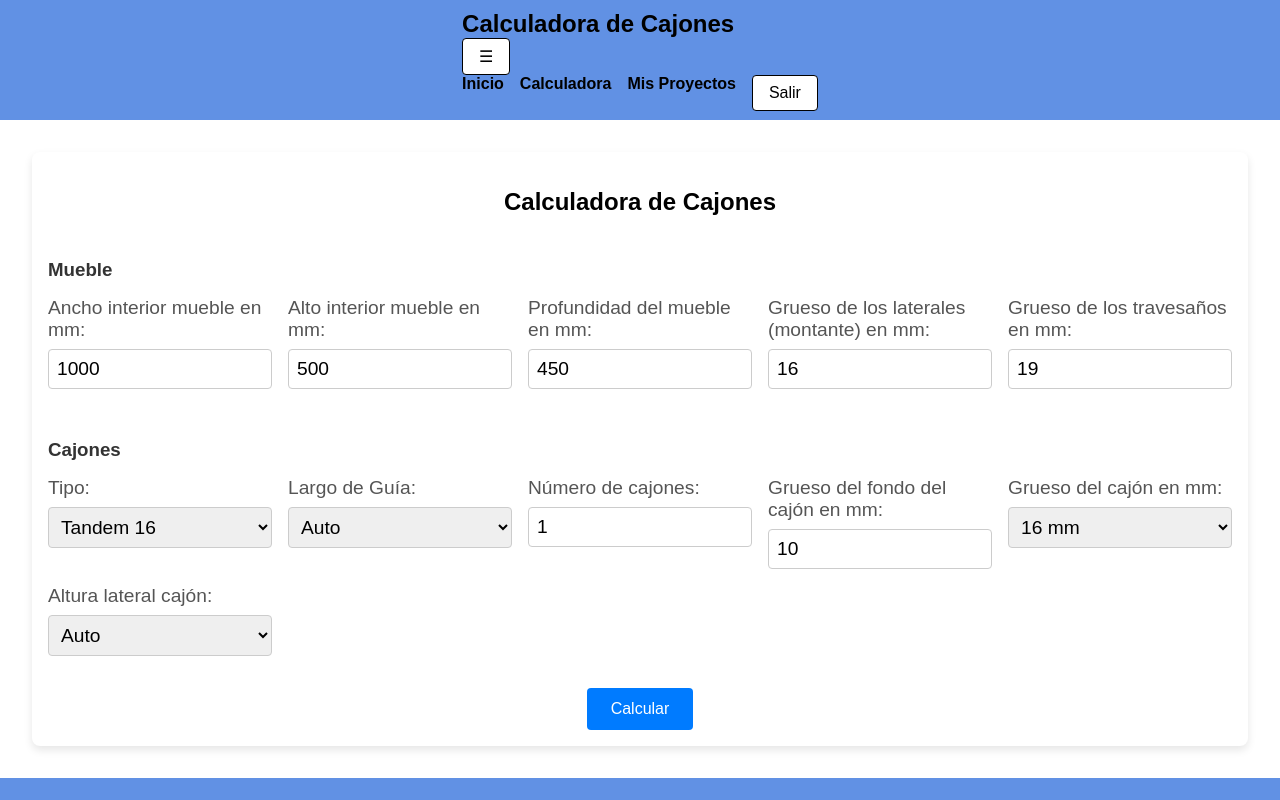
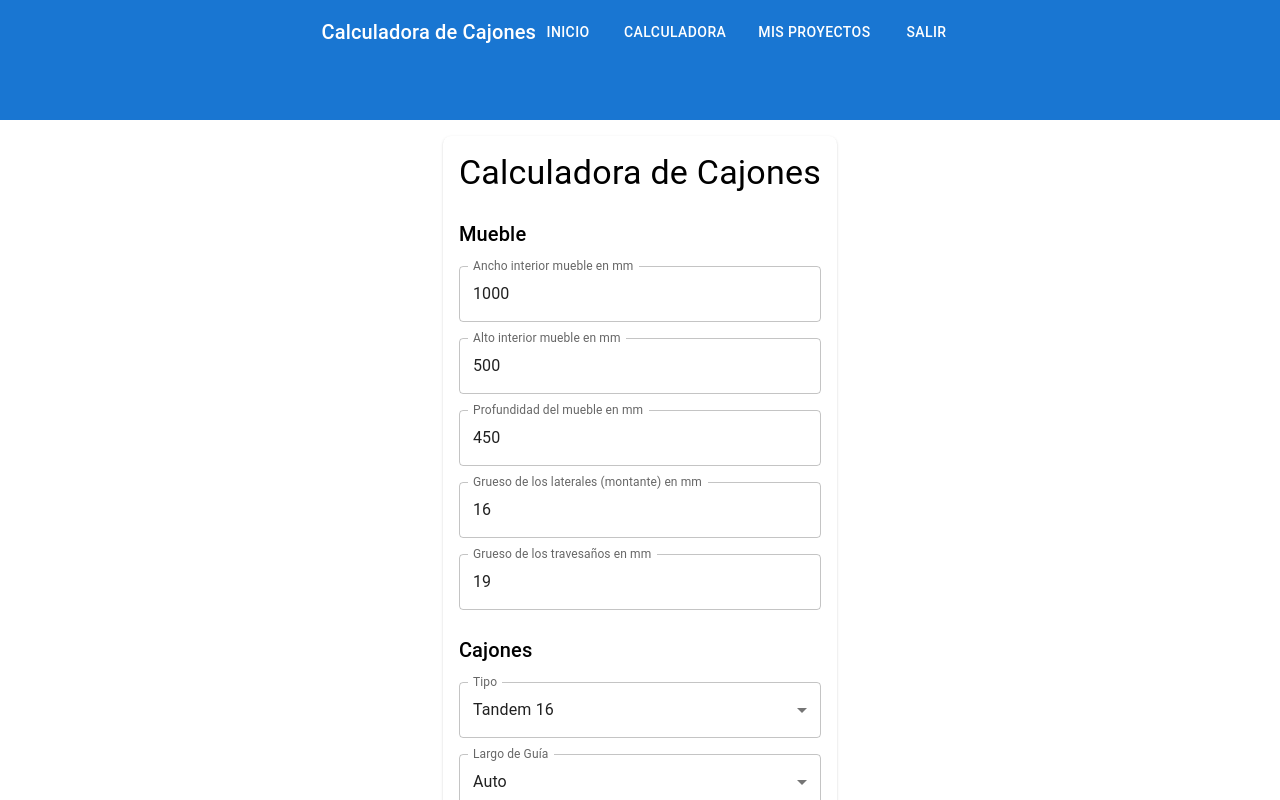
Before and after one commit to sebasgm80/drawer_calculator, a React (Vite) app: page /calculator in a window 1280 px wide. Shown: the top 800 px of the page. Built offline with nearby package versions, Linux system fonts and the light colour scheme; sample sign-in values are in the browser's storage.

Commit message:
feat: integrate Material UI

```diff
--- a/package.json
+++ b/package.json
@@ -12,6 +12,10 @@
     "deploy": "gh-pages -d dist"
   },
   "dependencies": {
+    "@emotion/react": "^11.11.4",
+    "@emotion/styled": "^11.11.5",
+    "@mui/icons-material": "^5.15.15",
+    "@mui/material": "^5.15.15",
     "react": "^18.2.0",
     "react-dom": "^18.2.0",
     "react-router-dom": "^6.23.1"
--- a/src/components/Header.css
+++ /dev/null
@@ -1,96 +0,0 @@
-/* Estilos Generales */
-header {
-  display: flex;
-  flex-direction: row;
-  justify-content:space-around;
-  align-items: center;
-  height: 15vh;
-
-  padding-inline-start: 1rem;
-  padding-inline-end: 1rem;
-  background-color: #6191e4;
-}
-
-.header h1 {
-  margin: 0;
-  font-size: 1.5rem;
-}
-
-.header nav ul {
-  list-style: none;
-  padding: 0;
-  margin: 0;
-  display: flex;
-  gap: 1rem;
-}
-
-.header nav a {
-  color: #000000;
-  text-decoration: none;
-  font-weight: bold;
-}
-
-.header nav a:hover {
-  text-decoration: underline;
-}
-
-.header nav button {
-  border: 1px solid #000000;
-  background-color: #ffffff;
-  color: #000000;
-  padding: 0.5rem 1rem;
-  cursor: pointer;
-  font-size: 1rem;
-}
-
-.header nav button:hover {
-  background-color: #f1f1f1;
-}
-
-/* Estilos Responsivos */
-@media (max-width: 768px) {
-  header {
-    flex-direction: column;
-    height: auto;
-    padding: 1rem;
-  }
-
-  .header-container {
-    width: 100%;
-    display: flex;
-    flex-direction: column;
-    align-items: flex-start;
-  }
-
-  .header nav ul {
-    flex-direction: column;
-    gap: 1rem;
-    display: none;
-    width: 100%;
-  }
-
-  .header nav ul.active {
-    display: flex;
-  }
-
-  .header nav .hamburger {
-    display: block;
-    cursor: pointer;
-    font-size: 1.5rem;
-    background: none;
-    border: none;
-    color: #000000;
-    padding: 0;
-    margin-bottom: 1rem;
-  }
-
-  .header nav ul li {
-    width: 100%;
-  }
-
-  .header nav ul li a,
-  .header nav ul li button {
-    width: 100%;
-    text-align: left;
-  }
-}
--- a/src/components/Header.jsx
+++ b/src/components/Header.jsx
@@ -1,12 +1,20 @@
 import React, { useContext, useState } from 'react';
-import { useNavigate, Link } from 'react-router-dom';
+import { Link, useNavigate } from 'react-router-dom';
 import { UserContext } from '../context/userContext';
-import './Header.css';
+import AppBar from '@mui/material/AppBar';
+import Toolbar from '@mui/material/Toolbar';
+import IconButton from '@mui/material/IconButton';
+import MenuIcon from '@mui/icons-material/Menu';
+import Menu from '@mui/material/Menu';
+import MenuItem from '@mui/material/MenuItem';
+import Button from '@mui/material/Button';
+import Typography from '@mui/material/Typography';
+import Box from '@mui/material/Box';
 
 export const Header = () => {
   const { user, setUser } = useContext(UserContext);
   const navigate = useNavigate();
-  const [menuActive, setMenuActive] = useState(false);
+  const [anchorEl, setAnchorEl] = useState(null);
 
   const handleLogout = () => {
     setUser(null);
@@ -14,35 +22,58 @@ export const Header = () => {
     navigate('/login');
   };
 
-  const toggleMenu = () => {
-    setMenuActive(!menuActive);
+  const openMenu = (event) => {
+    setAnchorEl(event.currentTarget);
   };
 
+  const closeMenu = () => {
+    setAnchorEl(null);
+  };
+
+  const menuItems = (
+    <>
+      <MenuItem component={Link} to="/" onClick={closeMenu}>Inicio</MenuItem>
+      <MenuItem component={Link} to="/calculator" onClick={closeMenu}>Calculadora</MenuItem>
+      <MenuItem component={Link} to="/list" onClick={closeMenu}>Mis Proyectos</MenuItem>
+      {!user ? (
+        <>
+          <MenuItem component={Link} to="/register" onClick={closeMenu}>Registrarse</MenuItem>
+          <MenuItem component={Link} to="/login" onClick={closeMenu}>Iniciar Sesión</MenuItem>
+        </>
+      ) : (
+        <MenuItem onClick={() => { closeMenu(); handleLogout(); }}>Salir</MenuItem>
+      )}
+    </>
+  );
+
   return (
-    <header className="header">
-      <div className="header-container">
-        <h1>Calculadora de Cajones</h1>
-        <nav>
-          <button className="hamburger" onClick={toggleMenu}>
-            ☰
-          </button>
-          <ul className={menuActive ? 'active' : ''}>
-            <li><Link to="/">Inicio</Link></li>
-            <li><Link to="/calculator">Calculadora</Link></li>
-            <li><Link to="/list">Mis Proyectos</Link></li>
-            {!user ? (
-              <>
-                <li><Link to="/register">Registrarse</Link></li>
-                <li><Link to="/login">Iniciar Sesión</Link></li>
-              </>
-            ) : (
-              <li>
-                <button onClick={handleLogout}>Salir</button>
-              </li>
-            )}
-          </ul>
-        </nav>
-      </div>
-    </header>
+    <AppBar position="static">
+      <Toolbar>
+        <Typography variant="h6" sx={{ flexGrow: 1 }}>
+          Calculadora de Cajones
+        </Typography>
+        <Box sx={{ display: { xs: 'none', md: 'flex' }, gap: 2 }}>
+          <Button component={Link} to="/" color="inherit">Inicio</Button>
+          <Button component={Link} to="/calculator" color="inherit">Calculadora</Button>
+          <Button component={Link} to="/list" color="inherit">Mis Proyectos</Button>
+          {!user ? (
+            <>
+              <Button component={Link} to="/register" color="inherit">Registrarse</Button>
+              <Button component={Link} to="/login" color="inherit">Iniciar Sesión</Button>
+            </>
+          ) : (
+            <Button color="inherit" onClick={handleLogout}>Salir</Button>
+          )}
+        </Box>
+        <Box sx={{ display: { xs: 'flex', md: 'none' } }}>
+          <IconButton color="inherit" onClick={openMenu}>
+            <MenuIcon />
+          </IconButton>
+          <Menu anchorEl={anchorEl} open={Boolean(anchorEl)} onClose={closeMenu}>
+            {menuItems}
+          </Menu>
+        </Box>
+      </Toolbar>
+    </AppBar>
   );
 };
--- a/src/pages/CalculatorPage.css
+++ /dev/null
@@ -1,70 +0,0 @@
-body {
-  margin: 0;
-  font-family: 'Arial', sans-serif;
-  background-color: #f5f5f5;
-}
-
-.calculator-container {
-
-  display: flex;
-  flex-direction: column;
-  align-items: center;
-  padding: 1rem;
-  background-color: #ffffff;
-  border-radius: 8px;
-  box-shadow: 0 4px 8px rgba(0, 0, 0, 0.1);
-  width: 100%;
-  max-width: 1200px;
-  margin: 2rem;
-  overflow-y: auto;
-}
-
-h2 {
-  margin-bottom: 1.5rem;
-}
-
-.section {
-  width: 100%;
-  margin-bottom: 2rem;
-}
-
-.section h3 {
-  margin-bottom: 1rem;
-  color: #333;
-}
-
-.form-group {
-  display: grid;
-  grid-template-columns: repeat(auto-fit, minmax(200px, 1fr));
-  gap: 1rem;
-}
-
-label {
-  display: flex;
-  flex-direction: column;
-  font-size: 1.2rem;
-  color: #555;
-}
-
-input, select {
-  padding: 0.5rem;
-  margin-top: 0.5rem;
-  border: 1px solid #ccc;
-  border-radius: 4px;
-  font-size: 1.2rem;
-}
-
-button {
-  padding: 0.75rem 1.5rem;
-  border: none;
-  border-radius: 4px;
-  background-color: #007bff;
-  color: #ffffff;
-  font-size: 1rem;
-  cursor: pointer;
-  transition: background-color 0.3s;
-}
-
-button:hover {
-  background-color: #0056b3;
-}
--- a/src/pages/CalculatorPage.jsx
+++ b/src/pages/CalculatorPage.jsx
@@ -1,8 +1,8 @@
 import React, { useState } from 'react';
 import measurements from '../components/data/measurements.json';
-import './CalculatorPage.css';
 import { useUserContext } from '../hooks/useUserContext';
 import { logger } from '../utils/logger';
+import { Box, Typography, TextField, Select, MenuItem, Button, FormControl, InputLabel } from '@mui/material';
 
 const CalculatorPage = () => {
   const [width, setWidth] = useState(1000);
@@ -144,130 +144,105 @@ const CalculatorPage = () => {
   };
 
   return (
-    <div className="calculator-container">
-      <h2>Calculadora de Cajones</h2>
-      <div className="section">
-        <h3>Mueble</h3>
-        <div className="form-group">
-          <label>
-            Ancho interior mueble en mm:
-            <input type="number" value={width} onChange={(e) => setWidth(e.target.value)} />
-          </label>
-          <label>
-            Alto interior mueble en mm:
-            <input type="number" value={height} onChange={(e) => setHeight(e.target.value)} />
-          </label>
-          <label>
-            Profundidad del mueble en mm:
-            <input type="number" value={depth} onChange={(e) => setDepth(e.target.value)} />
-          </label>
-          <label>
-            Grueso de los laterales (montante) en mm:
-            <input type="number" value={sideThickness} onChange={(e) => setSideThickness(e.target.value)} />
-          </label>
-          <label>
-            Grueso de los travesaños en mm:
-            <input type="number" value={traverseThickness} onChange={(e) => setTraverseThickness(e.target.value)} />
-          </label>
-        </div>
-      </div>
-      <div className="section">
-        <h3>Cajones</h3>
-        <div className="form-group">
-          <label>
-            Tipo:
-            <select value={type} onChange={(e) => setType(e.target.value)}>
-              <option value="tandem16">Tandem 16</option>
-              <option value="tandem19">Tandem 19</option>
-            </select>
-          </label>
-          <label>
-            Largo de Guía:
-            <select value={guideLength} onChange={(e) => setGuideLength(e.target.value)}>
-              <option value="auto">Auto</option>
+    <Box sx={{ display: 'flex', flexDirection: 'column', alignItems: 'center', p: 2, backgroundColor: '#ffffff', borderRadius: 2, boxShadow: 1, maxWidth: 1200, m: 2 }}>
+      <Typography variant="h4" sx={{ mb: 3 }}>Calculadora de Cajones</Typography>
+      <Box component="section" sx={{ width: '100%', mb: 3 }}>
+        <Typography variant="h6" sx={{ mb: 2 }}>Mueble</Typography>
+        <Box sx={{ display: 'grid', gridTemplateColumns: { xs: '1fr', sm: 'repeat(auto-fit, minmax(200px, 1fr))' }, gap: 2 }}>
+          <TextField label="Ancho interior mueble en mm" type="number" value={width} onChange={(e) => setWidth(e.target.value)} />
+          <TextField label="Alto interior mueble en mm" type="number" value={height} onChange={(e) => setHeight(e.target.value)} />
+          <TextField label="Profundidad del mueble en mm" type="number" value={depth} onChange={(e) => setDepth(e.target.value)} />
+          <TextField label="Grueso de los laterales (montante) en mm" type="number" value={sideThickness} onChange={(e) => setSideThickness(e.target.value)} />
+          <TextField label="Grueso de los travesaños en mm" type="number" value={traverseThickness} onChange={(e) => setTraverseThickness(e.target.value)} />
+        </Box>
+      </Box>
+      <Box component="section" sx={{ width: '100%', mb: 3 }}>
+        <Typography variant="h6" sx={{ mb: 2 }}>Cajones</Typography>
+        <Box sx={{ display: 'grid', gridTemplateColumns: { xs: '1fr', sm: 'repeat(auto-fit, minmax(200px, 1fr))' }, gap: 2 }}>
+          <FormControl>
+            <InputLabel>Tipo</InputLabel>
+            <Select value={type} label="Tipo" onChange={(e) => setType(e.target.value)}>
+              <MenuItem value="tandem16">Tandem 16</MenuItem>
+              <MenuItem value="tandem19">Tandem 19</MenuItem>
+            </Select>
+          </FormControl>
+          <FormControl>
+            <InputLabel>Largo de Guía</InputLabel>
+            <Select value={guideLength} label="Largo de Guía" onChange={(e) => setGuideLength(e.target.value)}>
+              <MenuItem value="auto">Auto</MenuItem>
               {[...Array(11)].map((_, i) => {
                 const length = 250 + i * 50;
-                return <option key={length} value={length}>{length} mm</option>;
+                return <MenuItem key={length} value={length}>{length} mm</MenuItem>;
               })}
-            </select>
-          </label>
-          <label>
-            Número de cajones:
-            <input type="number" value={numDrawers} min="1" onChange={(e) => setNumDrawers(e.target.value)} />
-          </label>
-          <label>
-            Grueso del fondo del cajón en mm:
-            <input type="number" value={bottomThickness} onChange={(e) => setBottomThickness(e.target.value)} />
-          </label>
-          <label>
-            Grueso del cajón en mm:
-            <select value={drawerThickness} onChange={(e) => setDrawerThickness(e.target.value)}>
-              <option value="16">16 mm</option>
-              <option value="19">19 mm</option>
-            </select>
-          </label>
-          <label>
-            Altura lateral cajón:
-            <select value={drawerHeight} onChange={(e) => setDrawerHeight(e.target.value)}>
-              <option value="auto">Auto</option>
-              <option value="manual">Manual</option>
-            </select>
-            {drawerHeight === 'manual' && (
-              <input
-                type="number"
-                value={manualDrawerHeight}
-                onChange={(e) => setManualDrawerHeight(e.target.value)}
-              />
-            )}
-          </label>
-        </div>
-      </div>
-      <button onClick={handleCalculate}>Calcular</button>
+            </Select>
+          </FormControl>
+          <TextField label="Número de cajones" type="number" value={numDrawers} min="1" onChange={(e) => setNumDrawers(e.target.value)} />
+          <TextField label="Grueso del fondo del cajón en mm" type="number" value={bottomThickness} onChange={(e) => setBottomThickness(e.target.value)} />
+          <FormControl>
+            <InputLabel>Grueso del cajón en mm</InputLabel>
+            <Select value={drawerThickness} label="Grueso del cajón en mm" onChange={(e) => setDrawerThickness(e.target.value)}>
+              <MenuItem value="16">16 mm</MenuItem>
+              <MenuItem value="19">19 mm</MenuItem>
+            </Select>
+          </FormControl>
+          <FormControl>
+            <InputLabel>Altura lateral cajón</InputLabel>
+            <Select value={drawerHeight} label="Altura lateral cajón" onChange={(e) => setDrawerHeight(e.target.value)}>
+              <MenuItem value="auto">Auto</MenuItem>
+              <MenuItem value="manual">Manual</MenuItem>
+            </Select>
+          </FormControl>
+          {drawerHeight === 'manual' && (
+            <TextField label="Altura manual" type="number" value={manualDrawerHeight} onChange={(e) => setManualDrawerHeight(e.target.value)} />
+          )}
+        </Box>
+      </Box>
+      <Button variant="contained" onClick={handleCalculate}>Calcular</Button>
       {result && (
-        <div className="calculator-result">
-          <h3>Resultados:</h3>
+        <Box className="calculator-result" sx={{ mt: 3 }}>
+          <Typography variant="h6">Resultados:</Typography>
           {numDrawers < 3 ? (
             <>
-              <div>
-                <h4>Travesaños:</h4>
-                <p>{result.travesanos.total} de {result.travesanos.length} x {result.travesanosAltura} x {result.travesanos.thickness} mm</p>
-              </div>
-              <div>
-                <h4>Laterales:</h4>
-                <p>{result.laterales.total} de {result.laterales.length} x {result.drawerHeight} x {result.laterales.thickness} mm</p>
-              </div>
-              <div>
-                <h4>Fondos:</h4>
-                <p>{result.fondos.total} de {result.fondos.length} x {result.fondos.width} x {result.fondos.thickness} mm</p>
-              </div>
+              <Box>
+                <Typography variant="subtitle1">Travesaños:</Typography>
+                <Typography>{result.travesanos.total} de {result.travesanos.length} x {result.travesanosAltura} x {result.travesanos.thickness} mm</Typography>
+              </Box>
+              <Box>
+                <Typography variant="subtitle1">Laterales:</Typography>
+                <Typography>{result.laterales.total} de {result.laterales.length} x {result.drawerHeight} x {result.laterales.thickness} mm</Typography>
+              </Box>
+              <Box>
+                <Typography variant="subtitle1">Fondos:</Typography>
+                <Typography>{result.fondos.total} de {result.fondos.length} x {result.fondos.width} x {result.fondos.thickness} mm</Typography>
+              </Box>
             </>
           ) : (
             <>
-              <div>
-                <h4>Travesaños superior/inferior:</h4>
-                <p>4 de {result.travesanos.length} x {result.travesanosAltura.topBottomTravesanosAltura} x {result.travesanos.thickness} mm</p>
-              </div>
-              <div>
-                <h4>Laterales superior/inferior:</h4>
-                <p>4 de {result.laterales.length} x {result.drawerHeight.topBottomHeight} x {result.laterales.thickness} mm</p>
-              </div>
-              <div>
-                <h4>Travesaños centrales:</h4>
-                <p>{result.travesanos.total - 4} de {result.travesanos.length} x {result.travesanosAltura.centralTravesanosAltura} x {result.travesanos.thickness} mm</p>
-              </div>
-              <div>
-                <h4>Laterales centrales:</h4>
-                <p>{result.laterales.total - 4} de {result.laterales.length} x {result.drawerHeight.centralHeight} x {result.laterales.thickness} mm</p>
-              </div>
-              <div>
-                <h4>Fondos:</h4>
-                <p>{result.fondos.total} de {result.fondos.length} x {result.fondos.width} x {result.fondos.thickness} mm</p>
-              </div>
+              <Box>
+                <Typography variant="subtitle1">Travesaños superior/inferior:</Typography>
+                <Typography>4 de {result.travesanos.length} x {result.travesanosAltura.topBottomTravesanosAltura} x {result.travesanos.thickness} mm</Typography>
+              </Box>
+              <Box>
+                <Typography variant="subtitle1">Laterales superior/inferior:</Typography>
+                <Typography>4 de {result.laterales.length} x {result.drawerHeight.topBottomHeight} x {result.laterales.thickness} mm</Typography>
+              </Box>
+              <Box>
+                <Typography variant="subtitle1">Travesaños centrales:</Typography>
+                <Typography>{result.travesanos.total - 4} de {result.travesanos.length} x {result.travesanosAltura.centralTravesanosAltura} x {result.travesanos.thickness} mm</Typography>
+              </Box>
+              <Box>
+                <Typography variant="subtitle1">Laterales centrales:</Typography>
+                <Typography>{result.laterales.total - 4} de {result.laterales.length} x {result.drawerHeight.centralHeight} x {result.laterales.thickness} mm</Typography>
+              </Box>
+              <Box>
+                <Typography variant="subtitle1">Fondos:</Typography>
+                <Typography>{result.fondos.total} de {result.fondos.length} x {result.fondos.width} x {result.fondos.thickness} mm</Typography>
+              </Box>
             </>
           )}
-        </div>
+        </Box>
       )}
-    </div>
+    </Box>
   );
 };
 
--- a/src/pages/LoginPage.jsx
+++ b/src/pages/LoginPage.jsx
@@ -1,6 +1,7 @@
 import { useState } from 'react';
 import { useNavigate } from 'react-router-dom';
 import { useUserContext } from '../hooks/useUserContext';
+import { Box, TextField, Button, Typography } from '@mui/material';
 
 const LoginPage = () => {
   const [username, setUsername] = useState('');
@@ -22,20 +23,25 @@ const LoginPage = () => {
   };
 
   return (
-    <div>
-      <h2>Iniciar Sesión</h2>
-      <form onSubmit={handleLogin}>
-        <label>
-          Nombre de usuario:
-          <input type="text" value={username} onChange={(e) => setUsername(e.target.value)} required />
-        </label>
-        <label>
-          Contraseña:
-          <input type="password" value={password} onChange={(e) => setPassword(e.target.value)} required />
-        </label>
-        <button type="submit">Iniciar Sesión</button>
-      </form>
-    </div>
+    <Box sx={{ maxWidth: 400, mx: 'auto', mt: 4, p: 2 }}>
+      <Typography variant="h5" sx={{ mb: 2 }}>Iniciar Sesión</Typography>
+      <Box component="form" onSubmit={handleLogin} sx={{ display: 'flex', flexDirection: 'column', gap: 2 }}>
+        <TextField
+          label="Nombre de usuario"
+          value={username}
+          onChange={(e) => setUsername(e.target.value)}
+          required
+        />
+        <TextField
+          label="Contraseña"
+          type="password"
+          value={password}
+          onChange={(e) => setPassword(e.target.value)}
+          required
+        />
+        <Button type="submit" variant="contained">Iniciar Sesión</Button>
+      </Box>
+    </Box>
   );
 };
 
--- a/src/pages/RegisterPage.jsx
+++ b/src/pages/RegisterPage.jsx
@@ -1,5 +1,6 @@
 import { useState } from 'react';
 import { useNavigate } from 'react-router-dom';
+import { Box, TextField, Button, Typography } from '@mui/material';
 
 const RegisterPage = () => {
   const [username, setUsername] = useState('');
@@ -14,20 +15,25 @@ const RegisterPage = () => {
   };
 
   return (
-    <div>
-      <h2>Registrarse</h2>
-      <form onSubmit={handleRegister}>
-        <label>
-          Nombre de usuario:
-          <input type="text" value={username} onChange={(e) => setUsername(e.target.value)} required />
-        </label>
-        <label>
-          Contraseña:
-          <input type="password" value={password} onChange={(e) => setPassword(e.target.value)} required />
-        </label>
-        <button type="submit">Registrar</button>
-      </form>
-    </div>
+    <Box sx={{ maxWidth: 400, mx: 'auto', mt: 4, p: 2 }}>
+      <Typography variant="h5" sx={{ mb: 2 }}>Registrarse</Typography>
+      <Box component="form" onSubmit={handleRegister} sx={{ display: 'flex', flexDirection: 'column', gap: 2 }}>
+        <TextField
+          label="Nombre de usuario"
+          value={username}
+          onChange={(e) => setUsername(e.target.value)}
+          required
+        />
+        <TextField
+          label="Contraseña"
+          type="password"
+          value={password}
+          onChange={(e) => setPassword(e.target.value)}
+          required
+        />
+        <Button type="submit" variant="contained">Registrar</Button>
+      </Box>
+    </Box>
   );
 };
 
```
Also changed, not shown: src/main.jsx (+14 -9 lines).
